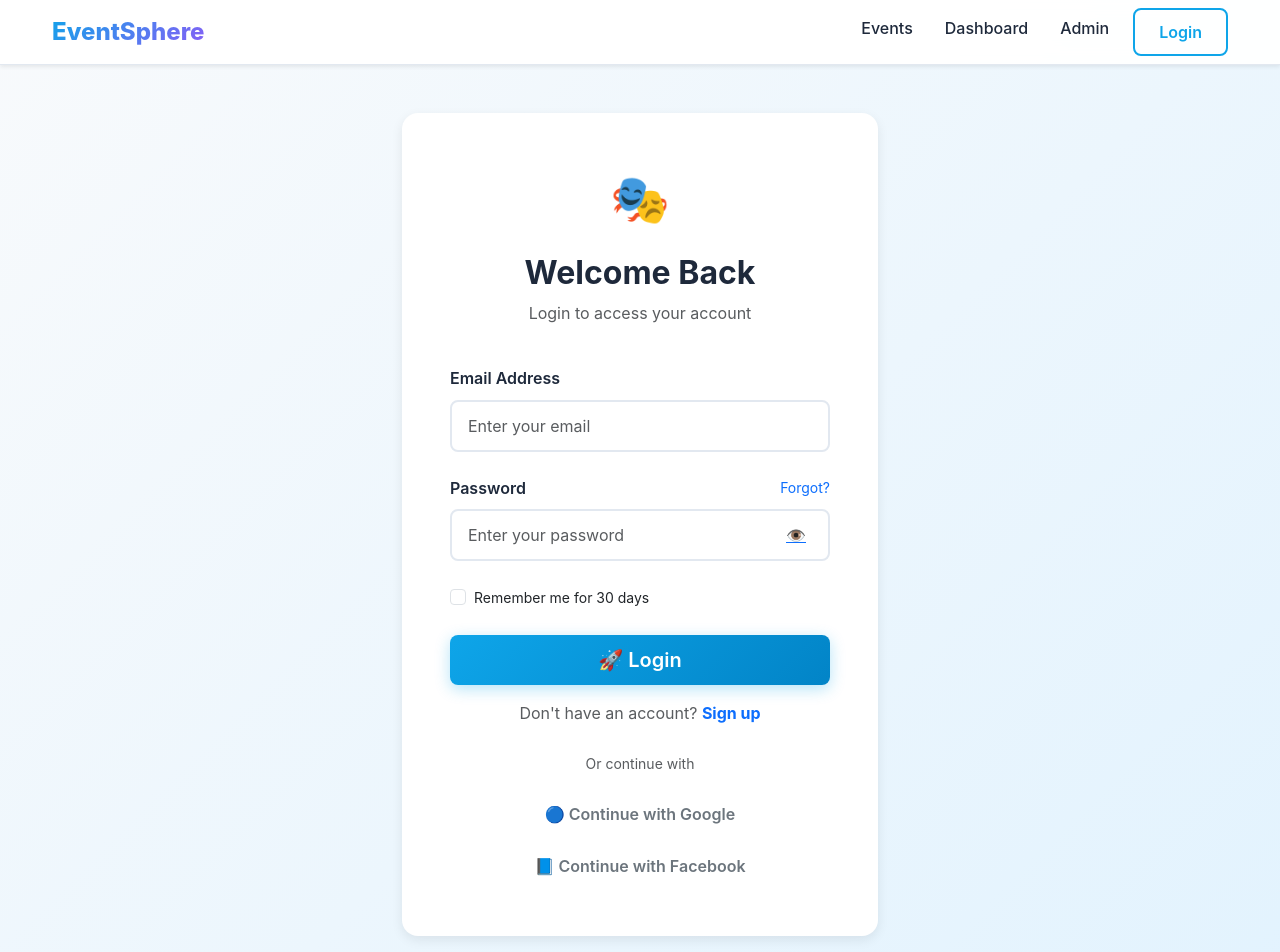
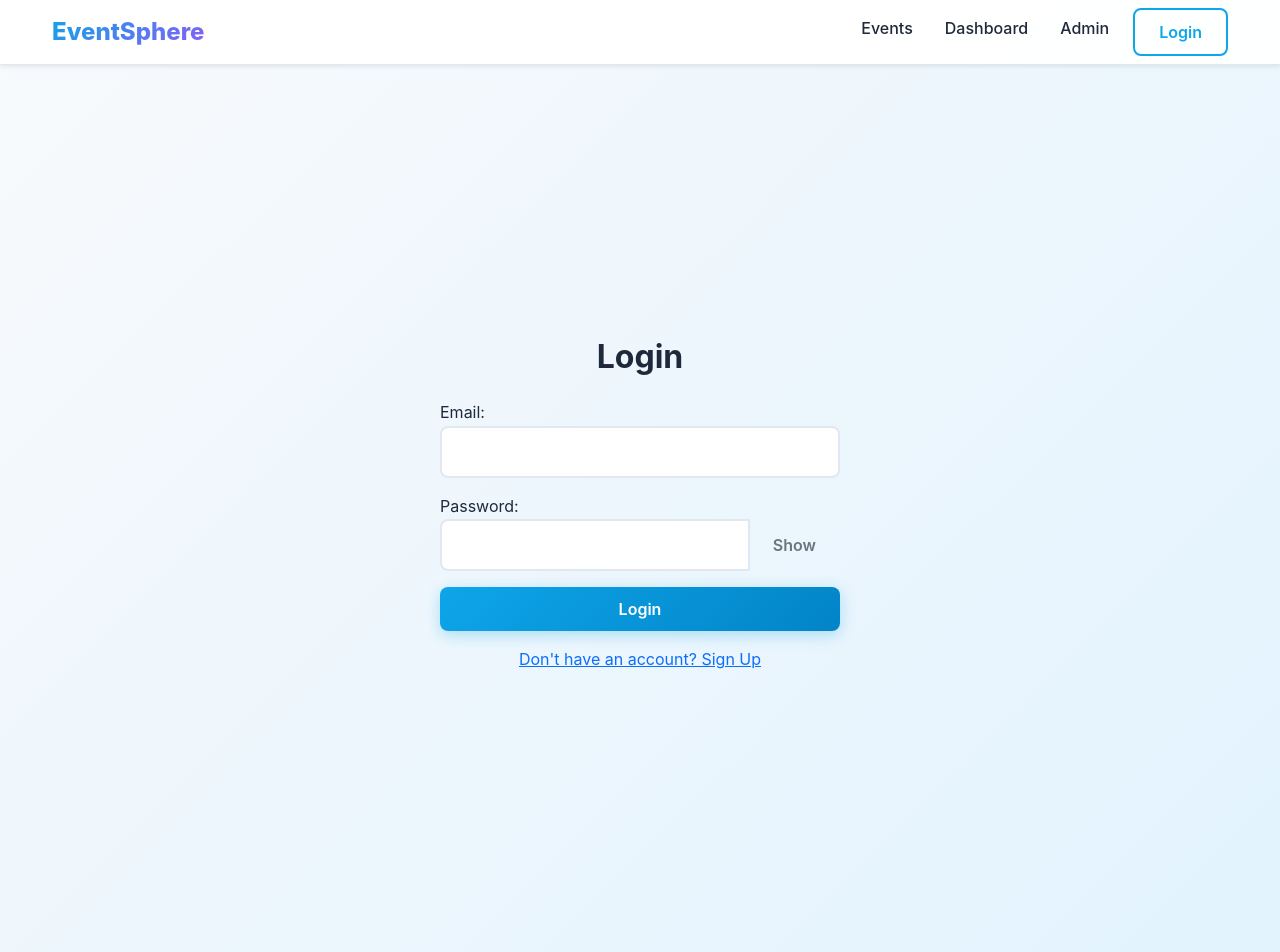
Before and after one commit to vanshitm12/eventsphere-mern, a React (Vite) app in the folder frontend/: page /login in a window 1280 px wide. Shown: the top 952 px of the page. Built offline with nearby package versions, Linux system fonts and the light colour scheme.

Commit message:
Patching the event management

```diff
--- a/frontend/src/api/api.js
+++ b/frontend/src/api/api.js
@@ -2,13 +2,15 @@ import axios from 'axios';
 
 const baseURL = import.meta.env.VITE_API_URL
   ? `${import.meta.env.VITE_API_URL}/api`
-  : 'http://localhost:8080/api';
+  : 'https://eventsphere-mern.onrender.com'; // ✅ Ensure correct backend URL
 
 const API = axios.create({ baseURL });
 
 API.interceptors.request.use(config => {
   const token = localStorage.getItem('token');
-  if (token) config.headers.Authorization = `Bearer ${token}`;
+  if (token) {
+    config.headers.Authorization = `Bearer ${token}`; // ✅ Attach token
+  }
   return config;
 });
 
--- a/frontend/src/pages/Login.jsx
+++ b/frontend/src/pages/Login.jsx
@@ -16,140 +16,78 @@ export default function Login({ setUser }) {
     setLoading(true);
 
     try {
-      const response = await API.post('/auth/login', { email, password: pass });
+      const response = await API.post('/auth/login', {
+        email,
+        password: pass
+      });
+
+      if (!response.data.token) {
+        throw new Error("Token missing from server!");
+      }
+
+      // ✅ Store JWT
       localStorage.setItem('token', response.data.token);
+
+      // ✅ Store user object
       if (response.data.user) {
         localStorage.setItem('user', JSON.stringify(response.data.user));
         if (setUser) setUser(response.data.user);
       }
+
       navigate('/dashboard');
     } catch (err) {
-      setError(err.response?.data?.message || 'Login failed. Please check your credentials.');
+      setError(err.response?.data?.message || 'Login failed');
     } finally {
       setLoading(false);
     }
   };
 
   return (
-    <div className="row justify-content-center fade-in">
-      <div className="col-md-6 col-lg-5">
-        <div className="card card-custom p-5 border-0">
-          <div className="text-center mb-4">
-            <div className="mb-3">
-              <span style={{ fontSize: '3rem' }}>🎭</span>
-            </div>
-            <h2 className="fw-bold mb-2">Welcome Back</h2>
-            <p className="text-muted">Login to access your account</p>
-          </div>
-
-          {error && (
-            <div className="alert alert-danger alert-dismissible fade show" role="alert">
-              <strong>Error:</strong> {error}
-              <button
-                type="button"
-                className="btn-close"
-                onClick={() => setError('')}
-                aria-label="Close"
-              ></button>
-            </div>
-          )}
+    <div className="container d-flex align-items-center justify-content-center" style={{ minHeight: '100vh' }}>
+      <div className="w-100" style={{ maxWidth: '400px' }}>
+        <h2 className="text-center mb-4">Login</h2>
+        {error && <div className="alert alert-danger">{error}</div>}
 
         <form onSubmit={submit}>
-            <div className="mb-4">
-              <label className="form-label">Email Address</label>
+          <div className="mb-3">
+            <label>Email:</label>
             <input
               type="email"
               className="form-control"
-                placeholder="Enter your email"
+              required
               value={email}
               onChange={e => setEmail(e.target.value)}
-                required
-                disabled={loading}
             />
           </div>
 
-            <div className="mb-4">
-              <div className="d-flex justify-content-between align-items-center mb-2">
-                <label className="form-label mb-0">Password</label>
-                <a href="#" className="text-decoration-none small">Forgot?</a>
-              </div>
-              <div className="position-relative">
+          <div className="mb-3">
+            <label>Password:</label>
+            <div className="input-group">
               <input
-                  type={showPassword ? 'text' : 'password'}
+                type={showPassword ? "text" : "password"}
                 className="form-control"
-                  placeholder="Enter your password"
+                required
                 value={pass}
                 onChange={e => setPass(e.target.value)}
-                  required
-                  disabled={loading}
               />
               <button
                 type="button"
-                  className="btn btn-link position-absolute end-0 top-50 translate-middle-y"
+                className="btn btn-outline-secondary"
                 onClick={() => setShowPassword(!showPassword)}
-                  tabIndex="-1"
               >
-                  {showPassword ? '🙈' : '👁️'}
+                {showPassword ? "Hide" : "Show"}
               </button>
             </div>
           </div>
 
-            <div className="mb-4">
-              <div className="form-check">
-                <input className="form-check-input" type="checkbox" id="remember" />
-                <label className="form-check-label small" htmlFor="remember">
-                  Remember me for 30 days
-                </label>
-              </div>
-            </div>
-
-            <button
-              type="submit"
-              className="btn btn-primary w-100 btn-lg mb-3"
-              disabled={loading}
-            >
-              {loading ? (
-                <>
-                  <span className="spinner-border spinner-border-sm me-2" role="status" aria-hidden="true"></span>
-                  Logging in...
-                </>
-              ) : (
-                '🚀 Login'
-              )}
+          <button disabled={loading} className="btn btn-primary w-100">
+            {loading ? "Logging in..." : "Login"}
           </button>
-
-            <div className="text-center">
-              <p className="text-muted mb-0">
-                Don't have an account?{' '}
-                <Link to="/signup" className="text-decoration-none fw-bold">
-                  Sign up
-                </Link>
-              </p>
-            </div>
         </form>
 
-          <div className="mt-4">
-            <div className="text-center mb-3">
-              <small className="text-muted">Or continue with</small>
-            </div>
-            <div className="d-grid gap-2">
-              <button className="btn btn-outline-secondary">
-                🔵 Continue with Google
-              </button>
-              <button className="btn btn-outline-secondary">
-                📘 Continue with Facebook
-              </button>
-            </div>
-          </div>
-        </div>
-
-        <div className="text-center mt-4">
-          <p className="text-muted small">
-            By logging in, you agree to our{' '}
-            <a href="#" className="text-decoration-none">Terms of Service</a> and{' '}
-            <a href="#" className="text-decoration-none">Privacy Policy</a>
+        <p className="text-center mt-3">
+          <Link to="/signup">Don't have an account? Sign Up</Link>
         </p>
-        </div>
       </div>
     </div>
   );
```
Also changed, not shown: 2 other files (tests, documents, lock files or other folders). Lines whose indentation alone changed are shown as unchanged.
